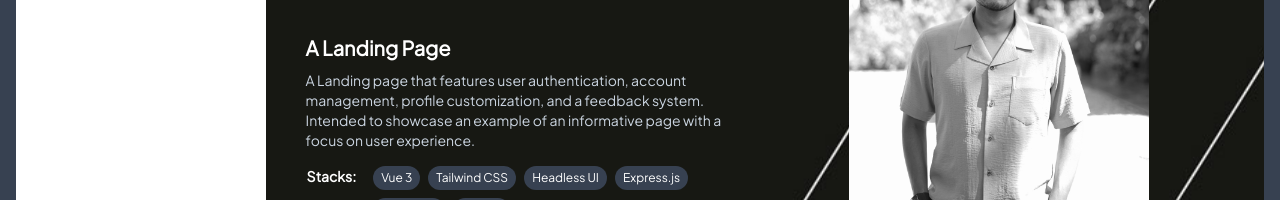
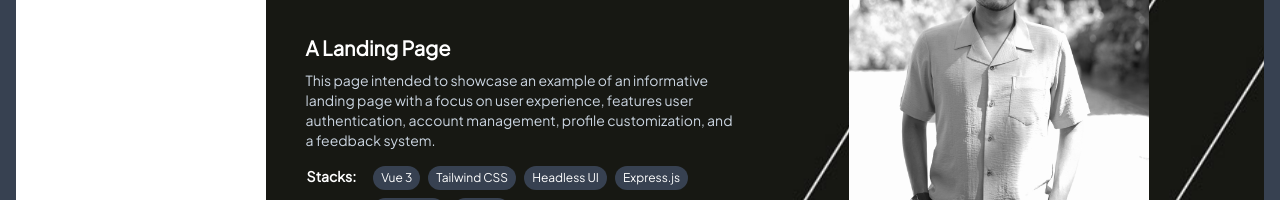
Before and after one commit to handraromel/portofolio-app, a Vue app in the folder frontend/vue/: page / in a window 1280 px wide. Shown: the part 258-458 px from the top of the page. Built offline with nearby package versions, Linux system fonts and the light colour scheme; no server answers; what vue3-smooth-scroll would draw is missing.

Commit message:
updated wordings

```diff
--- a/frontend/vue/src/HomeView.vue
+++ b/frontend/vue/src/HomeView.vue
@@ -116,7 +116,7 @@ const items = ref([
   {
     title: 'A Landing Page',
     description:
-      'A Landing page that features user authentication, account management, profile customization, and a feedback system. Intended to showcase an example of an informative page with a focus on user experience.',
+      'This page intended to showcase an example of an informative landing page with a focus on user experience, features user authentication, account management, profile customization, and a feedback system.',
     stacks: 'Vue 3, Tailwind CSS, Headless UI, Express.js, Sequelize, MySQL',
     url: '/vue-express-portofolio/',
     target: '_blank',
```
